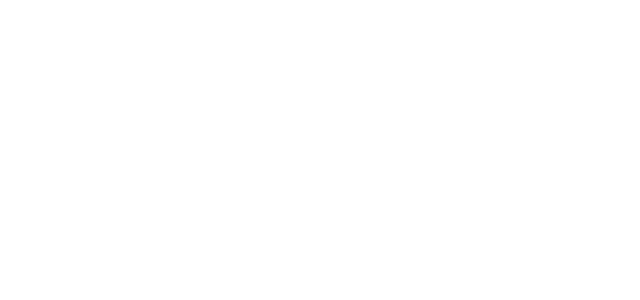
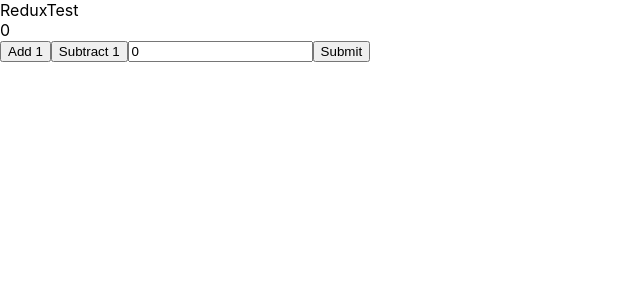
Before and after one commit to chingu-voyages/v41-bears-team-25, a React (Create React App) app in the folder client/: page /reduxtest in a window 1280 px wide. Before the commit this address had no page. Shown: the top 300 px of the page, without its empty margins (0-640 px from the left). Built offline with nearby package versions, Linux system fonts and the light colour scheme.

Commit message:
Created a Redux store and built in an example for other members to follow

```diff
--- a/client/package.json
+++ b/client/package.json
@@ -6,13 +6,16 @@
     "@emotion/react": "^11.10.4",
     "@emotion/styled": "^11.10.4",
     "@mui/material": "^5.10.10",
+    "@reduxjs/toolkit": "^1.8.6",
     "@testing-library/jest-dom": "^5.16.5",
     "@testing-library/react": "^13.4.0",
     "@testing-library/user-event": "^13.5.0",
     "react": "^18.2.0",
     "react-dom": "^18.2.0",
+    "react-redux": "^8.0.4",
     "react-router-dom": "^6.4.2",
     "react-scripts": "5.0.1",
+    "redux": "^4.2.0",
     "sass": "^1.55.0",
     "web-vitals": "^2.1.4"
   },
--- a/client/src/App.js
+++ b/client/src/App.js
@@ -2,6 +2,7 @@
 import { Route, Routes } from "react-router-dom";
 import Login from "./pages/Login";
 import MainPage from "./pages/MainPage";
+import ReduxTest from "./pages/ReduxTest";
 import AllProducts from "./views/AllProducts";
 import ProductDetails from "./views/ProductDetails";
 
@@ -15,6 +16,7 @@
           <Route path="allproducts" element={<AllProducts />} />
           <Route path="productdetails" element={<ProductDetails />} />
         </Route>
+        <Route path="/reduxtest" element={<ReduxTest />} />
       </Routes>
     </div>
   );
--- a/client/src/index.js
+++ b/client/src/index.js
@@ -1,12 +1,16 @@
 import React from "react";
 import ReactDOM from "react-dom/client";
 import "./index.css";
+import { Provider } from "react-redux";
 import { BrowserRouter } from "react-router-dom";
 import App from "./App";
+import store from "./redux/store";
 
 const root = ReactDOM.createRoot(document.getElementById("root"));
 root.render(
-  <BrowserRouter>
-    <App />
-  </BrowserRouter>
+  <Provider store={store}>
+    <BrowserRouter>
+      <App />
+    </BrowserRouter>
+  </Provider>
 );
--- /dev/null
+++ b/client/src/pages/ReduxTest.jsx
@@ -0,0 +1,63 @@
+import React, { useState } from "react";
+import { useDispatch, useSelector } from "react-redux";
+import { increment, decrement, incrementByAmount } from "../redux/counterSlice";
+
+// Create a Redux store with configureStore
+// configureStore accepts a reducer function as a named argument
+// configureStore automatically sets up the store with good default settings
+// Provide the Redux store to the React application components
+// Put a React-Redux <Provider> component around your <App />
+// Pass the Redux store as <Provider store={store}>
+// Create a Redux "slice" reducer with createSlice
+// Call createSlice with a string name, an initial state, and named reducer functions
+// Reducer functions may "mutate" the state using Immer
+// Export the generated slice reducer and action creators
+// Use the React-Redux useSelector/useDispatch hooks in React components
+// Read data from the store with the useSelector hook
+// Get the dispatch function with the useDispatch hook, and dispatch actions as needed
+
+const ReduxTest = () => {
+  // this is very similar useState and dispatch can give you access to the
+  // redux functions in the slice
+  const counterSlice = useSelector((store) => store.counterSlice.value);
+  const dispatch = useDispatch();
+
+  const [counterInput, setCounterInput] = useState(0);
+
+  const onInputChange = (e) => {
+    setCounterInput(parseInt(e.target.value, 10));
+  };
+
+  const onIncrementSubmit = () => {
+    dispatch(incrementByAmount(counterInput));
+  };
+
+  return (
+    <>
+      <div>ReduxTest</div>
+      <div>{counterSlice}</div>
+      <button
+        onClick={() => dispatch(increment())}
+        aria-label="Increment value"
+      >
+        Add 1
+      </button>
+      <button
+        onClick={() => dispatch(decrement())}
+        aria-label="Decrement value"
+      >
+        Subtract 1
+      </button>
+      <input
+        value={counterInput}
+        onChange={onInputChange}
+        aria-label="Value Change Field"
+      />
+      <button onClick={onIncrementSubmit} aria-label="Increment value">
+        Submit
+      </button>
+    </>
+  );
+};
+
+export default ReduxTest;
--- /dev/null
+++ b/client/src/redux/counterSlice.js
@@ -0,0 +1,32 @@
+import { createSlice } from "@reduxjs/toolkit";
+
+const initialState = {
+  value: 0,
+};
+
+// name
+// initialState object
+// reducers: an object holding a function for each action type
+// ex:
+// reducers: { nameOfAction: (state, action) => { ... } }
+// you can pass in the action to get the payload as you can see in incrementByAmount
+
+export const counterSlice = createSlice({
+  name: "counter",
+  initialState, // passes in as state below
+  reducers: {
+    increment: (state) => {
+      state.value += 1;
+    },
+    decrement: (state) => {
+      state.value -= 1;
+    },
+    incrementByAmount: (state, action) => {
+      state.value += action.payload;
+    },
+  },
+});
+
+export const { increment, decrement, incrementByAmount } = counterSlice.actions;
+
+export default counterSlice.reducer;
--- /dev/null
+++ b/client/src/redux/store.js
@@ -0,0 +1,13 @@
+import { configureStore } from "@reduxjs/toolkit";
+import counterReducer from "./counterSlice";
+
+// add all reducer files to the store to have configureStore create
+// the redux state for you
+
+const store = configureStore({
+  reducer: {
+    counterSlice: counterReducer,
+  },
+});
+
+export default store;
```
Also changed, not shown: 1 other file (tests, documents, lock files or other folders).
